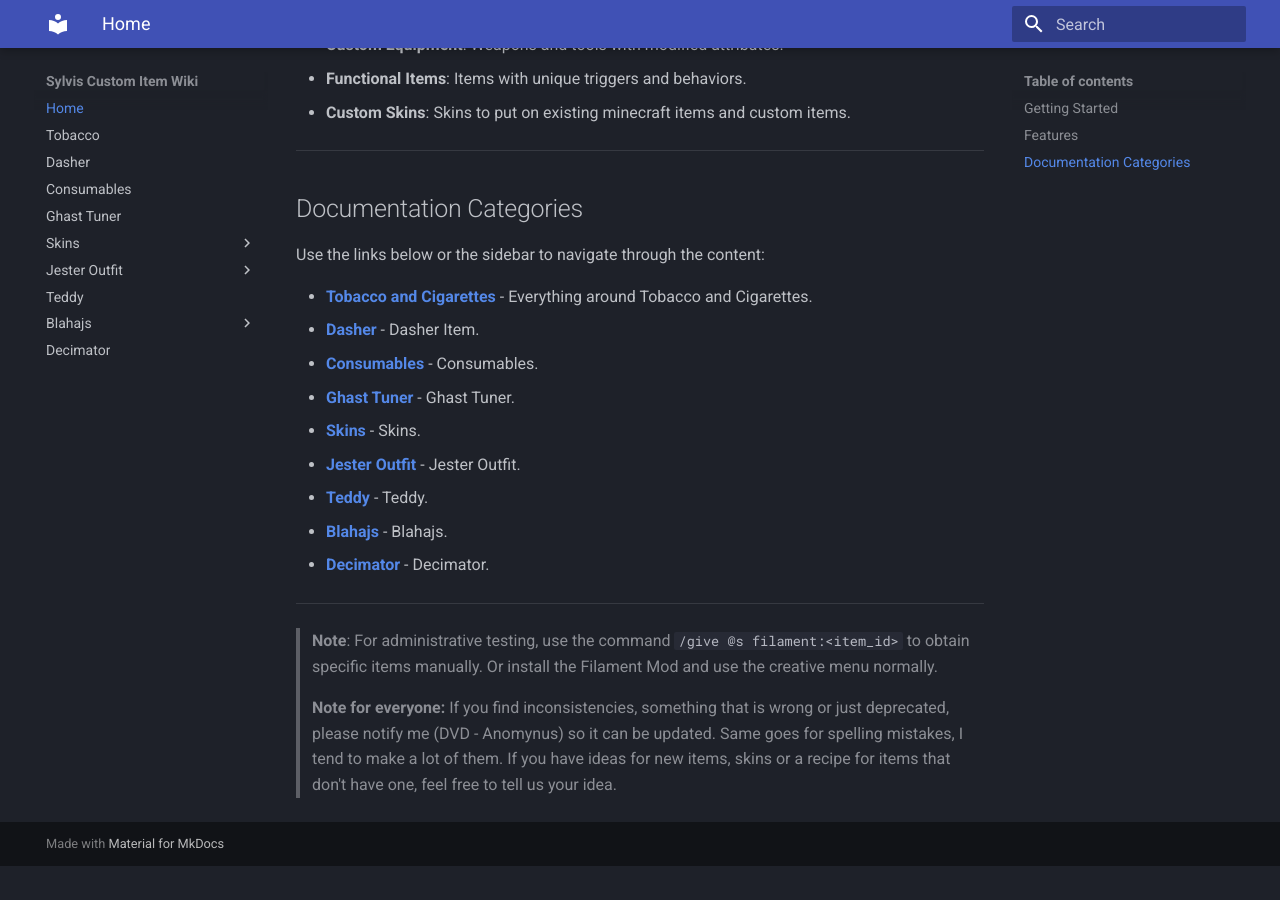
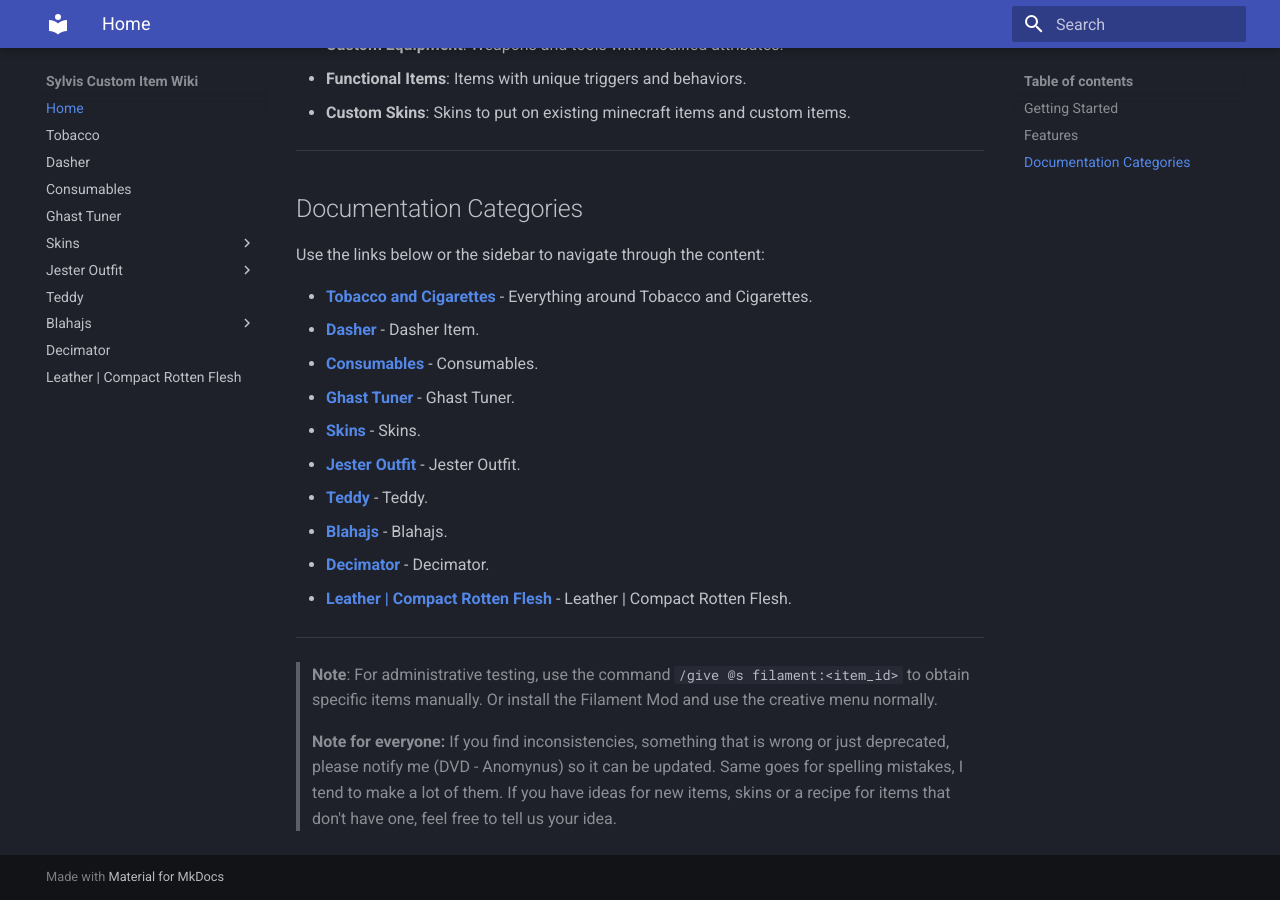
Before and after one commit to Doofid/Sylvis_Filament_Datapack, an MkDocs documentation site: the page built from docs/index.md, in a window 1280 px wide and 900 px high, scrolled down 600 px. Built offline with MkDocs 1.6.1 and Material for MkDocs 9.7.7, drawn with Linux system fonts in a browser that asks for light colours; before the commit the page ends 1466 px from its top, so only the background shows below that.

Commit message:
made wiki entry accesible

```diff
--- a/docs/index.md
+++ b/docs/index.md
@@ -34,6 +34,7 @@ Use the links below or the sidebar to navigate through the content:
 * [**Teddy**](single_pages/teddy.md) - Teddy.
 * [**Blahajs**](blahaj/blahaj_main.md) - Blahajs.
 * [**Decimator**](single_pages/decimator.md) - Decimator.
+* [**Leather | Compact Rotten Flesh**](single_pages/leather.md) - Leather | Compact Rotten Flesh.
 
 ---
 
--- a/mkdocs.yml
+++ b/mkdocs.yml
@@ -55,3 +55,4 @@ nav:
     - Bread: blahaj/bread.md
     - Brown Bear: blahaj/brown_bear.md
   - Decimator: single_pages/decimator.md
+  - Leather | Compact Rotten Flesh: single_pages/leather.md
```
